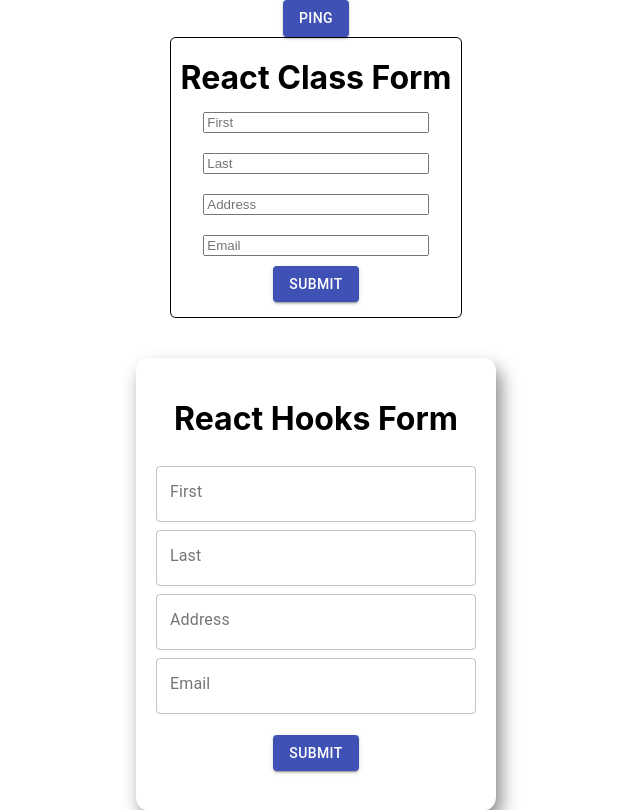
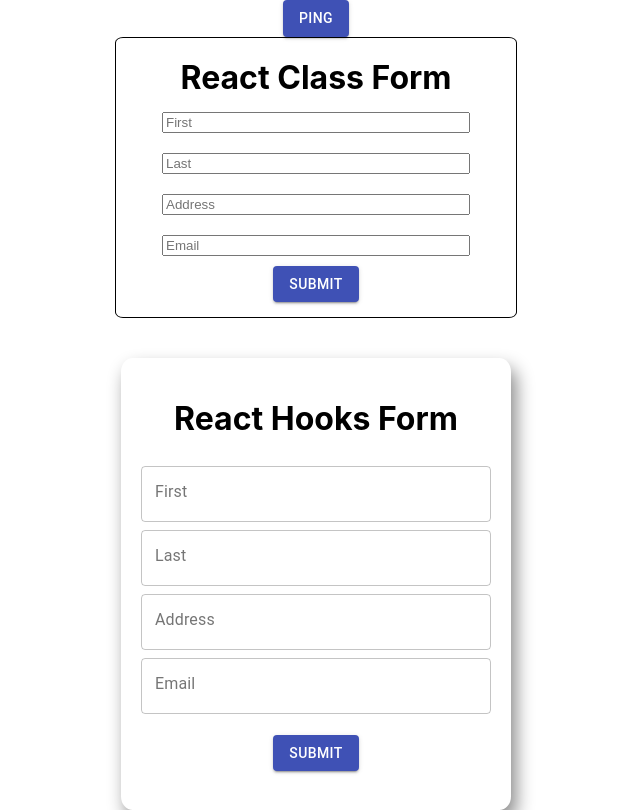
Before and after one commit to cmarr768/ts-react, a React (Create React App) app: page / in a window 1280 px wide. Shown: the whole page, without its empty margins (324-964 px from the left). Built offline with nearby package versions, Linux system fonts and the light colour scheme.

Commit message:
Added Media Queries to forms

```diff
--- a/src/css/user-form-class.module.css
+++ b/src/css/user-form-class.module.css
@@ -5,7 +5,7 @@
 .classFormWrapper > div {
   display: flex;
   flex-direction: column;
-  width: 290px;
+  width: 100%;
   border: 1px solid black;
   border-radius: 2%;
   align-items: space-around;
@@ -20,3 +20,18 @@
   width: 75%;
   margin: 10px auto;
 }
+
+@media (min-width: 600px) {
+  .classFormWrapper > div {
+    width: 400px;
+  }
+}
+
+@media (min-width: 900px) {
+}
+
+@media (min-width: 1200px) {
+}
+
+@media (min-width: 1800px) {
+}
--- a/src/css/user-form-hooks.module.css
+++ b/src/css/user-form-hooks.module.css
@@ -4,7 +4,7 @@
 
 .formWrapper form {
   display: flex;
-  width: 320px;
+  width: 100%;
   margin: auto;
   flex-direction: column;
   padding: 20px;
@@ -19,3 +19,18 @@
 .formWrapper button {
   margin: 15px 0;
 }
+
+@media (min-width: 600px) {
+  .formWrapper form {
+    width: 350px;
+  }
+}
+
+@media (min-width: 900px) {
+}
+
+@media (min-width: 1200px) {
+}
+
+@media (min-width: 1800px) {
+}
```
